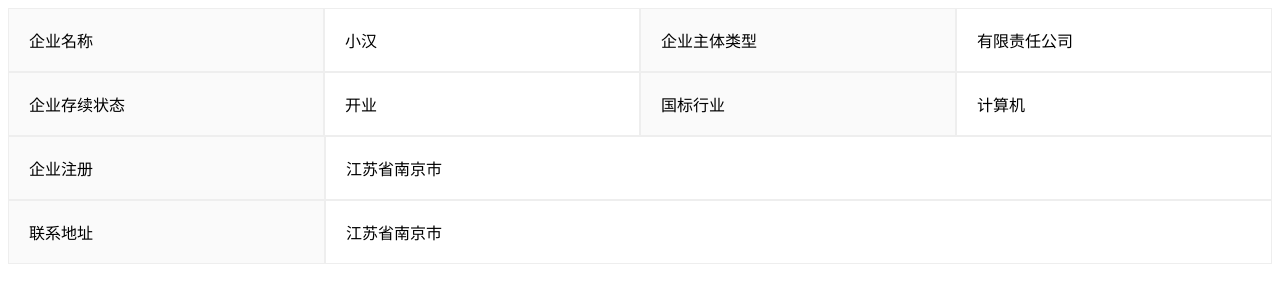
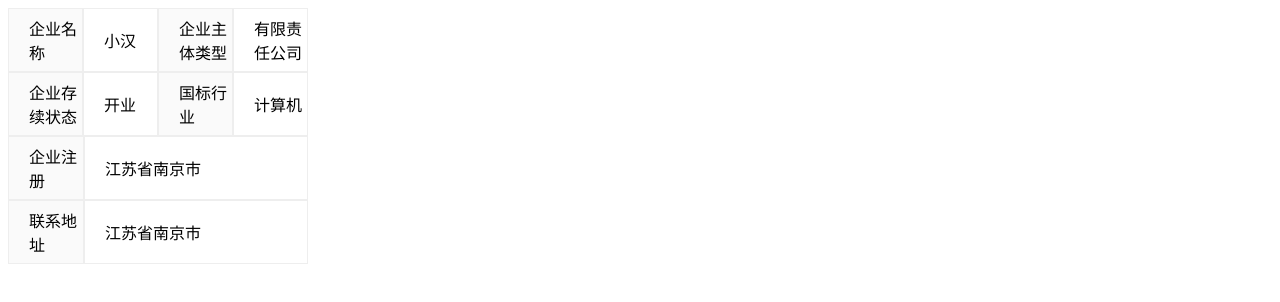
Before and after one commit to gengjian1203/home, a plain HTML site: page bak/indexTable.html in a window 1280 px wide. Drawn offline with Linux system fonts and the light colour scheme.

Commit message:
feat(indexTable): adjust width and height

```diff
--- a/bak/indexTable.html
+++ b/bak/indexTable.html
@@ -4,7 +4,7 @@
     <meta charset="UTF-8" />
     <meta name="viewport" content="width=device-width, initial-scale=1.0" />
   </head>
-  <body>
+  <body style="width: 300px; height: 600px;">
     <div class="home-wrap">
       <div class="table-row">
         <div class="table-col flex-1 table-label">
```
